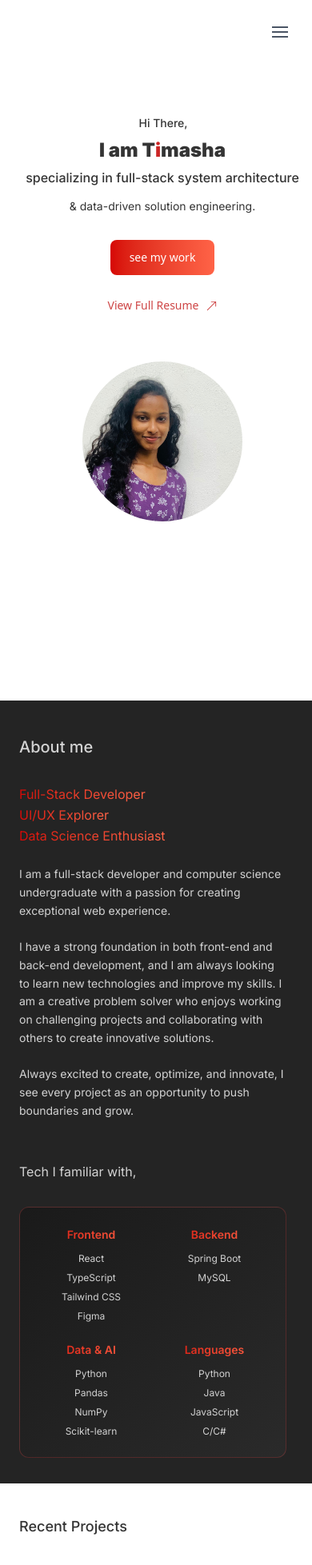
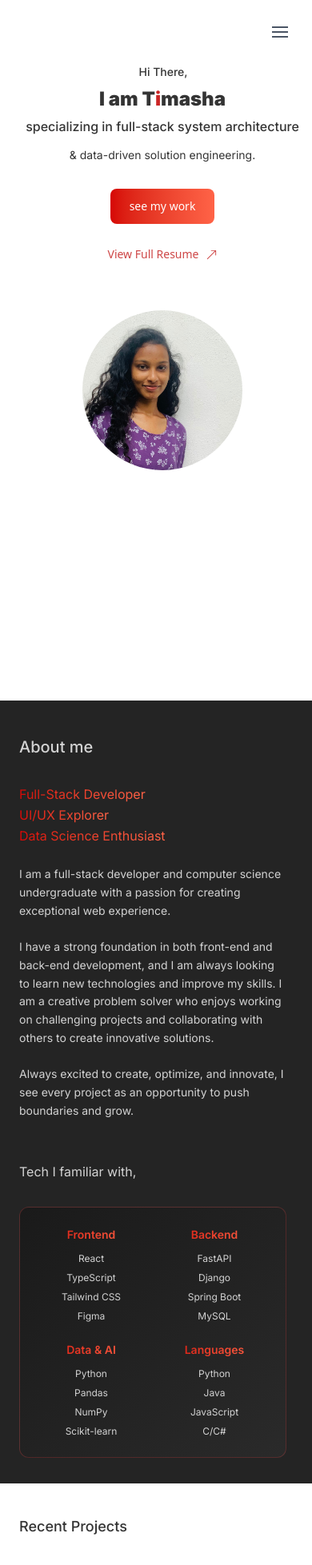
Before and after one commit to TimashaWanninyake/timasha-portfolio, a React (Vite) app: page / in a window 390 px wide. Shown: the top 1957 px of the page at 80% size. Built offline with nearby package versions, Linux system fonts and the light colour scheme; a web font is replaced by a local one.

Commit message:
Update About and Home components for improved content clarity and layout; adjust scroll margins in CSS for better navigation experience

```diff
--- a/src/About.tsx
+++ b/src/About.tsx
@@ -25,9 +25,9 @@ const About = () => {
             {/* Desktop Layout - with special handling for 1024px+ */}
             <div className="hidden md:block">
               <h1 className="md:text-xl lg:text-xl xl:text-2xl leading-relaxed">
-                Full-Stack <span className="bg-gradient-to-r from-[#d60505] to-[#FF6347] bg-clip-text text-transparent">Developer</span> | UI/UX Explorer |
+                Software <span className="bg-gradient-to-r from-[#d60505] to-[#FF6347] bg-clip-text text-transparent">Developer</span> | Aspiring Python Developer |
                 <span className="lg:block lg:mt-2">
-                  <span className="bg-gradient-to-r from-[#d60505] to-[#FF6347] bg-clip-text text-transparent">Data Science Enthusiast</span>
+                  <span className="bg-gradient-to-r from-[#d60505] to-[#FF6347] bg-clip-text text-transparent"> AI & ML Enthusiast</span>
                 </span>
               </h1><br />
             </div>
@@ -62,6 +62,8 @@ const About = () => {
                 <div className="text-center group">
                   <h4 className="text-sm md:text-base font-semibold bg-gradient-to-r from-[#d60505] to-[#FF6347] bg-clip-text text-transparent mb-3">Backend</h4>
                   <div className="space-y-2 text-xs md:text-sm text-[#e7e7e7e4]">
+                    <div className="hover:text-[#ce4646] transition-colors cursor-pointer">FastAPI</div>
+                    <div className="hover:text-[#ce4646] transition-colors cursor-pointer">Django</div>
                     <div className="hover:text-[#ce4646] transition-colors cursor-pointer">Spring Boot</div>
                     <div className="hover:text-[#ce4646] transition-colors cursor-pointer">MySQL</div>
                   </div>
--- a/src/Home.tsx
+++ b/src/Home.tsx
@@ -15,7 +15,7 @@ const Home = () => {
       <div className="flex-1 ml-0 lg:ml-[70px] xl:ml-[100px]">
         <Navbar />
 
-        <div className="pt-24 lg:pt-32 pl-4 md:pl-6 lg:pl-15 bg-[#ffffff] text-[#343434] min-h-screen pb-8 md:pb-16">
+        <div className="pt-8 md:pt-16 lg:pt-32 pl-4 md:pl-6 lg:pl-15 bg-[#ffffff] text-[#343434] min-h-screen pb-8 md:pb-16">
           <div className="flex justify-center items-center flex-col lg:flex-row px-4 md:px-6">
             <motion.div
               variants={fadeIn("up", 0.5)}
--- a/src/index.css
+++ b/src/index.css
@@ -14,5 +14,19 @@ html {
 
 /* Scroll offset to account for fixed navbar */
 section[id] {
-  scroll-margin-top: 100px;
+  scroll-margin-top: 20px;
 }
+
+/* Tablet view - smaller fixed navbar */
+@media (min-width: 768px) {
+  section[id] {
+    scroll-margin-top: 70px;
+  }
+}
+
+/* Desktop view - larger fixed navbar */
+@media (min-width: 1024px) {
+  section[id] {
+    scroll-margin-top: 100px;
+  }
+}
```
